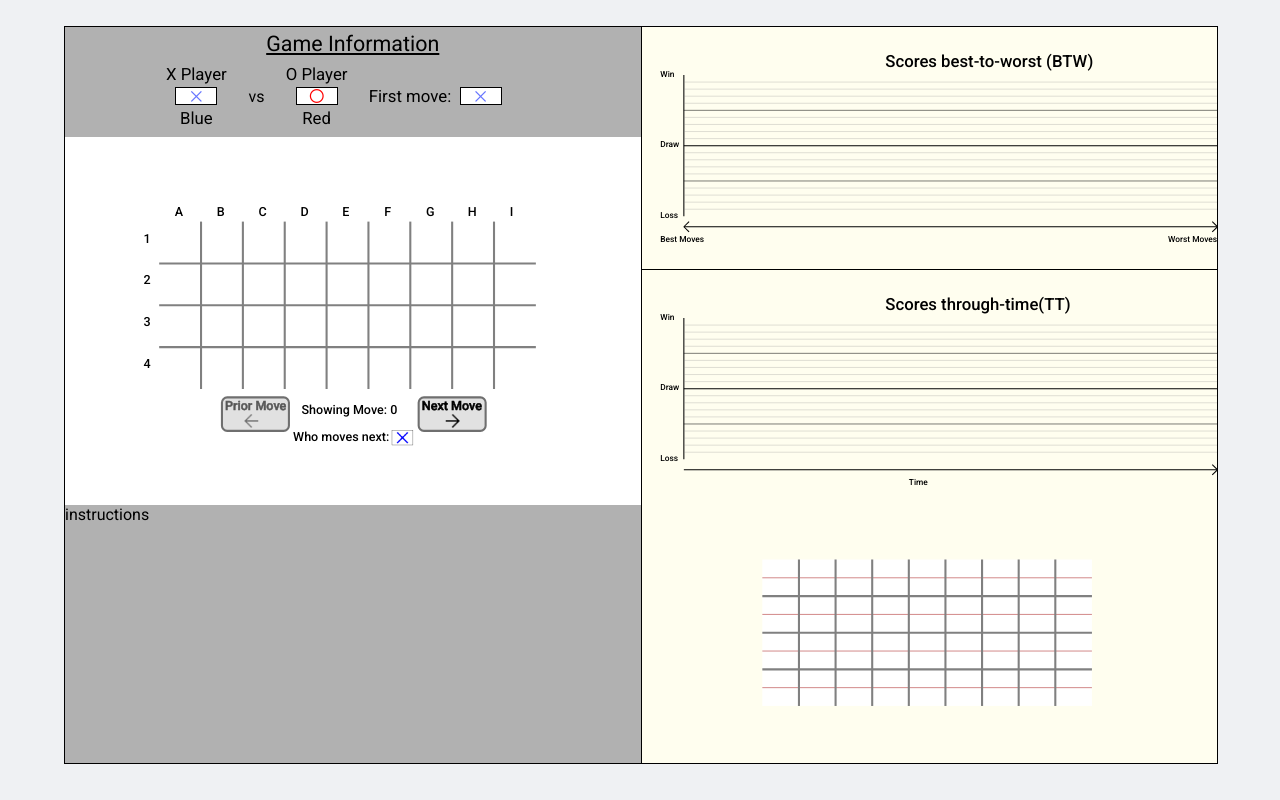
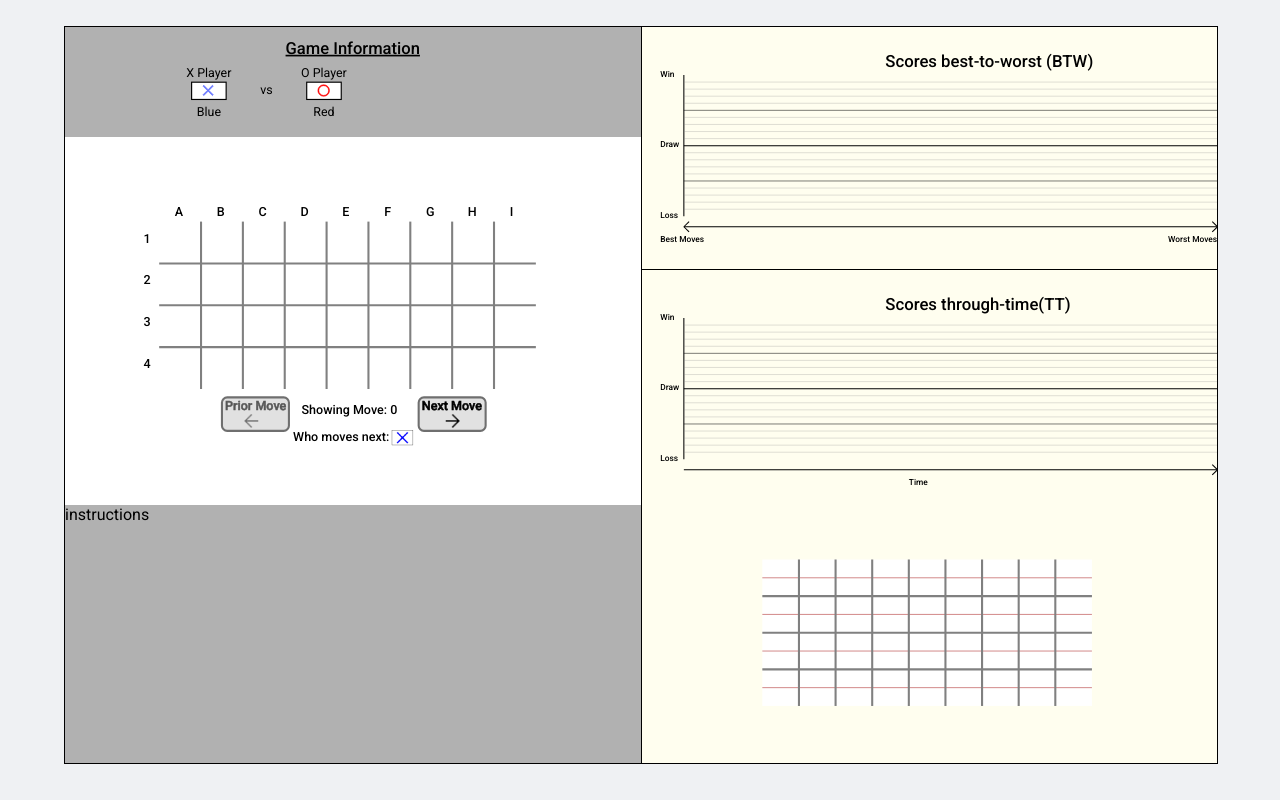
Before and after one commit to montaser85/mnk_task1, a Svelte app: page / in a window 1280 px wide. Built offline with nearby package versions, Linux system fonts and the light colour scheme.

Commit message:
Convert game info to SVG, perserve ratio

```diff
--- a/src/components/GameInfo.svelte
+++ b/src/components/GameInfo.svelte
@@ -1,60 +1,97 @@
+<div class="GameInfoContainer">
+    <svg width="100%" height="100%" viewBox="0 0 1000 150" preserveAspectRatio="xMinYMid meet">
+        <g>
+            <text x="50%" y="12%" dominant-baseline="middle" text-anchor="middle" class="UnderlineText GameTitle">
+                Game Information
+            </text>
+        </g>
+
+        <svg x="10%" y="40%" width="300">
+            <text x="50%" dominant-baseline="middle" text-anchor="middle" class="PlayerInfo">X Player</text>
+            <svg x="40%" y="15">
+                <rect class="ShapeBox" width="60" height="30" />
+                <svg viewBox="95 2 230 230">
+                    <path class="XShape"
+                    d="m12.45 37.65-2.1-2.1L21.9 24 10.35 12.45l2.1-2.1L24 21.9l11.55-11.55 2.1 2.1L26.1 24l11.55 11.55-2.1 2.1L24 26.1Z"
+                    />
+                </svg>
+            </svg>
+            <text x="50%" y="45%" dominant-baseline="middle" text-anchor="middle" class="PlayerInfo">Blue</text>
+        </svg>
+
+        <g>
+            <text x="35%" y="60%" dominant-baseline="middle" text-anchor="middle" class="PlayerInfo">
+                vs
+            </text>
+        </g>
+
+        <svg x="30%" y="40%" width="300">
+            <text x="50%" dominant-baseline="middle" text-anchor="middle" class="PlayerInfo">O Player</text>
+            <svg x="40%" y="15">
+                <rect class="ShapeBox" width="60" height="30" />
+                <svg height="50" width="50" viewBox="-35 -5 100 100">
+                    <path class="OShape"
+                    d="M24 44q-4.1 0-7.75-1.575-3.65-1.575-6.375-4.3-2.725-2.725-4.3-6.375Q4 28.1 4 24q0-4.15 1.575-7.8 1.575-3.65 4.3-6.35 2.725-2.7 6.375-4.275Q19.9 4 24 4q4.15 0 7.8 1.575 3.65 1.575 6.35 4.275 2.7 2.7 4.275 6.35Q44 19.85 44 24q0 4.1-1.575 7.75-1.575 3.65-4.275 6.375t-6.35 4.3Q28.15 44 24 44Zm0-3q7.1 0 12.05-4.975Q41 31.05 41 24q0-7.1-4.95-12.05Q31.1 7 24 7q-7.05 0-12.025 4.95Q7 16.9 7 24q0 7.05 4.975 12.025Q16.95 41 24 41Zm0-17Z"
+                    />
+                </svg>
+            </svg>
+            <text x="50%" y="45%" dominant-baseline="middle" text-anchor="middle" class="PlayerInfo">Red</text>
+        </svg>
 
 
-<!-- <main> -->
-    <div class="GameInfoTitle">
-        <h3 class="UnderlineText">Game Information</h3>
-    </div>
-    <div class="GameInfoContainer">
-        <div class="PlayerInfo">
-            <p>X Player</p>
-            <div class="ShapeBox XShape BlueFont">
-                <span class="material-symbols-outlined">close</span>
-            </div>
-            <p>Blue</p>
-        </div>
-        <div>vs</div>
-        <div class="PlayerInfo">
-            <p>O Player</p>
-            <div class="ShapeBox OShape RedFont">
-                <span class="material-symbols-outlined">circle</span>
-            </div>
-            <p>Red</p>
-        </div>
-        <div class="FirstMove">
-            <p class="Indent">First move:</p>
-            <div class="ShapeBox XShape BlueFont">
-                <span class="material-symbols-outlined">close</span>
-            </div>
-        </div>
-    </div>
-<!-- </main> -->
+    </svg>
+</div>
+
+<style>
+    svg {
+        /* border: 2px solid rgb(255, 193, 6); */
+        overflow: visible;
+    }
+
+    .GameInfoContainer {
+        width: 100%;
+        height: 100%;
+
+        font-size: x-large;
+    }
+
+    .GameTitle {
+        font-weight: 500;
+        font-size: 1.2em;
+    }
+
+    .UnderlineText {
+        text-decoration: underline;
+    }
+
+    .XShape {
+        fill: #6675ff;
+        stroke: #6675ff;
+        stroke-width: 2;
+    }
+
+    .OShape {
+        fill: #ff0000;
+        stroke: #ff0000;
+        stroke-width: 2;
+    }
 
 
-<style>
-    .material-symbols-outlined {
-        font-variation-settings: "FILL" 0, "wght" 400, "GRAD" 0, "opsz" 48;
-        margin: 0%;
-        padding: 0%;
+    .ShapeBox {
+        fill: #fff;
+        stroke: #000;
+        stroke-width: 2;
     }
 
-    .XShape .material-symbols-outlined {
-        font-variation-settings: "FILL" 0, "wght" 400, "GRAD" 0, "opsz" 48;
-
-        position: relative;
-        bottom: 10%;
-
-        margin: 0%;
-        padding: 0%;
-
-        font-size: 120%;
-        font-weight: 900;
+    .PlayerInfo {
+        font-size: 0.9em;
     }
 
-    .OShape .material-symbols-outlined {
+
+    /* .OShape .material-symbols-outlined {
         font-variation-settings: "FILL" 0, "wght" 400, "GRAD" 200, "opsz" 48;
 
         position: relative;
-        /* bottom: 10%; */
 
         margin: 0%;
         padding: 0%;
@@ -65,13 +102,9 @@
 
     .Indent {
         padding-right: 0.5em;
-    }
+    } */
 
-    .UnderlineText {
-        text-decoration: underline;
-    }
-
-    .BlueFont {
+    /* .BlueFont {
         color: #6675ff;
     }
 
@@ -83,23 +116,9 @@
         margin: 0%;
         font-weight: 400;
         font-size: calc(110% + 0.3vw);
-    }
+    } */
 
-    .GameInfoTitle {
-        display: flex;
-        justify-content: center;
-        width: 100%;
-        padding-top: 0.5vh;
-    }
-
-    .GameInfoContainer {
-        display: flex;
-        align-items: center;
-
-        height: max-content;
-    }
-
-    .PlayerInfo {
+    /* .PlayerInfo {
         display: flex;
         flex-wrap: wrap;
         justify-content: center;
@@ -125,17 +144,7 @@
         align-items: center;
         flex-wrap: nowrap;
         width: 40%;
-    }
+    } */
 
-    .ShapeBox {
-        width: 2.5em;
-        height: 1em;
-        margin-top: 3%;
-        margin-bottom: 3%;
 
-        text-align: center;
-
-        background: #fff;
-        border: 1px solid #000000;
-    }
 </style>
```
Also changed, not shown: src/components/OnTheBoard.svelte (+12 -4 lines), 1 other file (tests, documents, lock files or other folders).
